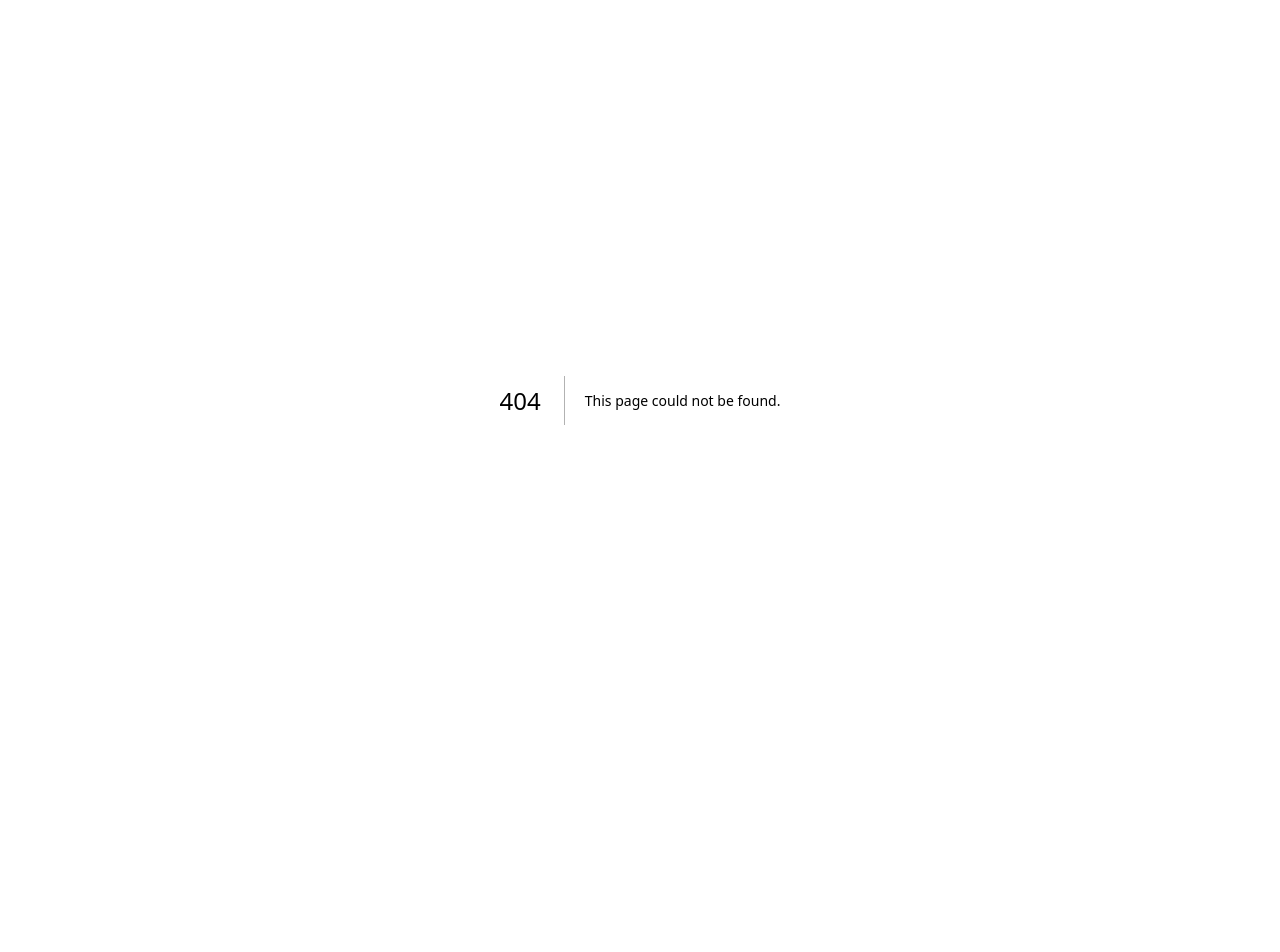
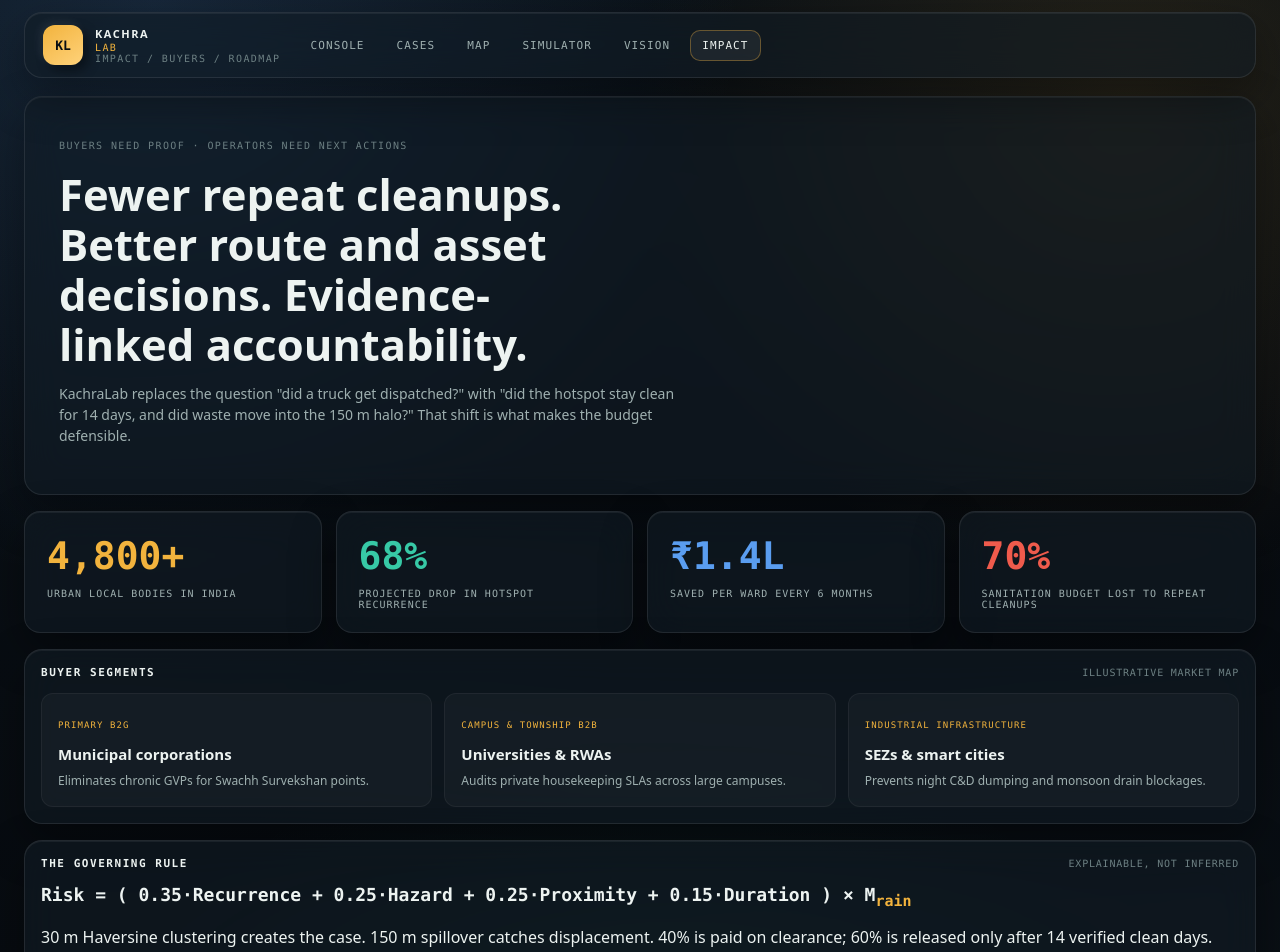
Before and after one commit to Shan7Usmani/kachralab, a Next.js app: page /impact in a window 1280 px wide. Before the commit this address had no page. Shown: the top 952 px of the page. Before the commit the page ends 800 px from the top, so only its background shows below. Built offline with nearby package versions, Linux system fonts and the light colour scheme.

Commit message:
Add dedicated cases, map, simulator, vision and impact pages

```diff
--- a/app/globals.css
+++ b/app/globals.css
@@ -420,3 +420,44 @@ body { font-size: 16px; }
 .risk-number { font-size: 58px; }
 .stat-value { font-size: 32px; }
 .map-label { font-size: 10px; }
+
+/* Multi-page navigation and focused views */
+.navbtn { text-decoration: none; display: inline-block; white-space: nowrap; }
+.view-cases .lower,
+.view-map .lower { display: none; }
+.view-simulator .workspace,
+.view-vision .workspace { display: none; }
+.view-vision .stats { display: none; }
+.view-simulator .stats { grid-template-columns: repeat(2, 1fr); }
+.view-cases .map-panel { display: none; }
+.view-cases .workspace { grid-template-columns: 300px minmax(360px, 1fr); }
+.view-map .case-list { max-height: 620px; }
+.view-map .map-panel { min-height: 640px; }
+
+.impact-hero { border-radius: 18px; padding: 34px; margin-bottom: 16px; }
+.impact-hero h1 { font-size: clamp(26px, 3.4vw, 44px); line-height: 1.15; margin: 14px 0 12px; max-width: 22ch; }
+.impact-hero p { color: var(--dim); max-width: 78ch; font-size: 14px; }
+.impact-grid { display: grid; grid-template-columns: repeat(4, 1fr); gap: 14px; margin-bottom: 16px; }
+.impact-stat { border-radius: 16px; padding: 22px; }
+.impact-stat strong { display: block; font: 800 38px ui-monospace, Consolas, monospace; }
+.impact-stat span { display: block; color: var(--dim); font: 10px ui-monospace, Consolas, monospace; letter-spacing: .1em; margin-top: 10px; }
+.impact-stat.amber strong { color: var(--amber); }
+.impact-stat.teal strong { color: var(--teal); }
+.impact-stat.blue strong { color: var(--blue); }
+.impact-stat.red strong { color: var(--red); }
+.impact-cards { display: grid; grid-template-columns: repeat(3, 1fr); gap: 12px; }
+.impact-cards article { border-radius: 12px; padding: 16px; background: rgba(255,255,255,.03); border: 1px solid var(--stroke-soft); }
+.impact-cards article > span { color: var(--amber); font: 9px ui-monospace, Consolas, monospace; letter-spacing: .12em; }
+.impact-cards h3 { margin: 9px 0 6px; font-size: 15px; }
+.impact-cards p { margin: 0; color: var(--dim); font-size: 12px; }
+.impact-formula { font: 700 18px ui-monospace, Consolas, monospace; color: var(--text); margin: 14px 0; }
+.impact-formula sub { color: var(--amber); }
+
+@media (max-width: 1000px) {
+  .impact-grid { grid-template-columns: repeat(2, 1fr); }
+  .impact-cards { grid-template-columns: 1fr; }
+}
+@media (max-width: 640px) {
+  .impact-grid { grid-template-columns: 1fr; }
+  .view-cases .workspace { grid-template-columns: 1fr; }
+}
--- /dev/null
+++ b/app/impact/page.tsx
@@ -0,0 +1,112 @@
+import Link from 'next/link';
+
+export const metadata = { title: 'Impact | KachraLab' };
+
+export default function ImpactPage() {
+  return (
+    <div className="app">
+      <header className="topbar glass">
+        <div className="brand">
+          <span className="brand-mark">KL</span>
+          <span className="brand-copy">
+            <strong>KACHRA<span style={{ color: 'var(--amber)' }}>LAB</span></strong>
+            <span>IMPACT / BUYERS / ROADMAP</span>
+          </span>
+        </div>
+        <nav className="topnav" aria-label="Main actions">
+          <Link href="/" className="navbtn">CONSOLE</Link>
+          <Link href="/cases" className="navbtn">CASES</Link>
+          <Link href="/map" className="navbtn">MAP</Link>
+          <Link href="/simulator" className="navbtn">SIMULATOR</Link>
+          <Link href="/vision" className="navbtn">VISION</Link>
+          <Link href="/impact" className="navbtn active">IMPACT</Link>
+        </nav>
+      </header>
+
+      <section className="panel glass impact-hero">
+        <span className="stat-label">BUYERS NEED PROOF · OPERATORS NEED NEXT ACTIONS</span>
+        <h1>Fewer repeat cleanups. Better route and asset decisions. Evidence-linked accountability.</h1>
+        <p>
+          KachraLab replaces the question &quot;did a truck get dispatched?&quot; with &quot;did the hotspot
+          stay clean for 14 days, and did waste move into the 150 m halo?&quot; That shift is what makes
+          the budget defensible.
+        </p>
+      </section>
+
+      <section className="impact-grid">
+        <article className="panel glass impact-stat amber">
+          <strong>4,800+</strong>
+          <span>URBAN LOCAL BODIES IN INDIA</span>
+        </article>
+        <article className="panel glass impact-stat teal">
+          <strong>68%</strong>
+          <span>PROJECTED DROP IN HOTSPOT RECURRENCE</span>
+        </article>
+        <article className="panel glass impact-stat blue">
+          <strong>₹1.4L</strong>
+          <span>SAVED PER WARD EVERY 6 MONTHS</span>
+        </article>
+        <article className="panel glass impact-stat red">
+          <strong>70%</strong>
+          <span>SANITATION BUDGET LOST TO REPEAT CLEANUPS</span>
+        </article>
+      </section>
+
+      <section className="panel glass">
+        <div className="panel-head">
+          <h2>BUYER SEGMENTS</h2>
+          <small>ILLUSTRATIVE MARKET MAP</small>
+        </div>
+        <div className="impact-cards">
+          <article>
+            <span>PRIMARY B2G</span>
+            <h3>Municipal corporations</h3>
+            <p>Eliminates chronic GVPs for Swachh Survekshan points.</p>
+          </article>
+          <article>
+            <span>CAMPUS & TOWNSHIP B2B</span>
+            <h3>Universities & RWAs</h3>
+            <p>Audits private housekeeping SLAs across large campuses.</p>
+          </article>
+          <article>
+            <span>INDUSTRIAL INFRASTRUCTURE</span>
+            <h3>SEZs & smart cities</h3>
+            <p>Prevents night C&D dumping and monsoon drain blockages.</p>
+          </article>
+        </div>
+      </section>
+
+      <section className="panel glass" style={{ marginTop: 16 }}>
+        <div className="panel-head">
+          <h2>THE GOVERNING RULE</h2>
+          <small>EXPLAINABLE, NOT INFERRED</small>
+        </div>
+        <div className="impact-formula">
+          Risk = ( 0.35·Recurrence + 0.25·Hazard + 0.25·Proximity + 0.15·Duration ) × M<sub>rain</sub>
+        </div>
+        <p className="disclaimer">
+          30 m Haversine clustering creates the case. 150 m spillover catches displacement. 40% is paid
+          on clearance; 60% is released only after 14 verified clean days.
+        </p>
+      </section>
+
+      <section className="panel glass impact-roadmap" style={{ marginTop: 16 }}>
+        <div className="panel-head">
+          <h2>PRODUCTION ROADMAP</h2>
+          <small>FUTURE STATE</small>
+        </div>
+        <div className="impact-cards">
+          <article><span>PHASE 01</span><h3>Dashcam auto-scouting</h3><p>Edge-AI cameras on municipal trucks for passive daily detection.</p></article>
+          <article><span>PHASE 02</span><h3>Smart-contract escrow</h3><p>40/60 payout automated through municipal ERP triggers.</p></article>
+          <article><span>PHASE 03</span><h3>Swachh Survekshan API</h3><p>One-click export of verified 14-day eradication dossiers.</p></article>
+        </div>
+      </section>
+
+      <p className="disclaimer" style={{ marginTop: 18 }}>
+        Illustrative demonstration. Market figures are pitch claims; 68% is projected. Edge-Vision is a
+        rule-based simulation. The schematic map is not a GIS survey. Production architecture is roadmap,
+        not deployed here.
+      </p>
+    </div>
+  );
+}
```
Also changed, not shown: app/cases/page.tsx (added, +7 -0 lines), app/map/page.tsx (added, +7 -0 lines), app/simulator/page.tsx (added, +7 -0 lines), app/vision/page.tsx (added, +7 -0 lines), components/Console.tsx (+13 -5 lines).
